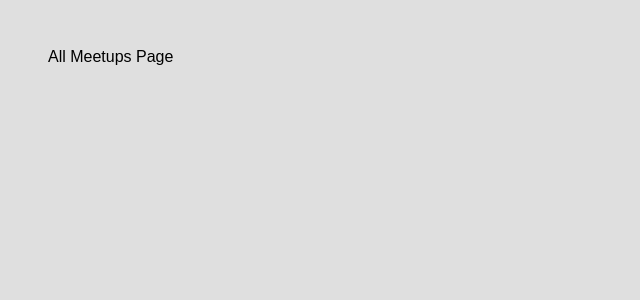
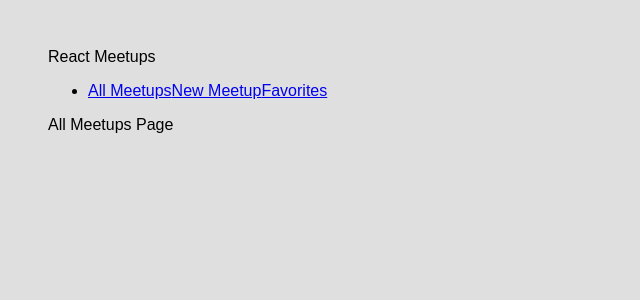
Before and after one commit to bcreigh/NextJS-1st-React, a React (Create React App) app: page / in a window 1280 px wide. Shown: the top 300 px of the page, without its empty margins (0-640 px from the left). Built offline with nearby package versions, Linux system fonts and the light colour scheme.

Commit message:
Lesson 32

```diff
--- a/src/App.js
+++ b/src/App.js
@@ -3,10 +3,12 @@
 import AllMeetupsPage from './pages/AllMeetups'
 import NewMeetupPage from './pages/NewMeetup'
 import FavoritesPage from './pages/Favorites'
+import MainNavigation from './components/layout/MainNavigation'
 
 function App() {
   return (
     <div>
+      <MainNavigation />
       <Switch>
         <Route path="/" exact>
           <AllMeetupsPage />
--- /dev/null
+++ b/src/components/layout/MainNavigation.js
@@ -0,0 +1,18 @@
+import {Link} from 'react-router-dom'
+
+function MainNavigation() {
+  return <header>
+    <div>React Meetups</div>
+    <nav>
+      <ul>
+        <li>
+          <Link to='/'>All Meetups</Link>
+          <Link to='/new-meetup'>New Meetup</Link>
+          <Link to='/favorites'>Favorites</Link>
+        </li>
+      </ul>
+    </nav>
+  </header>
+}
+
+export default MainNavigation
```
Also changed, not shown: 1 other file (tests, documents, lock files or other folders).
